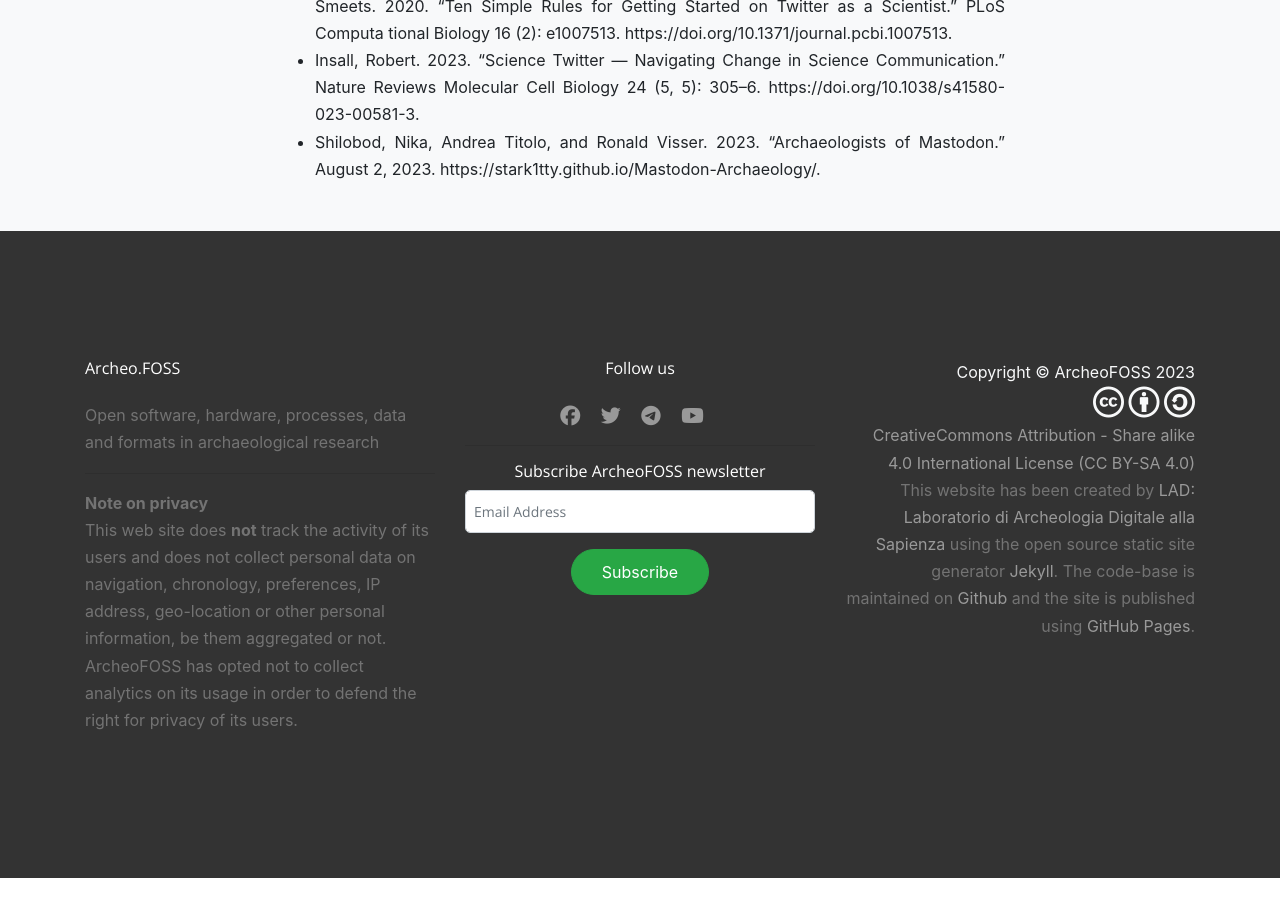
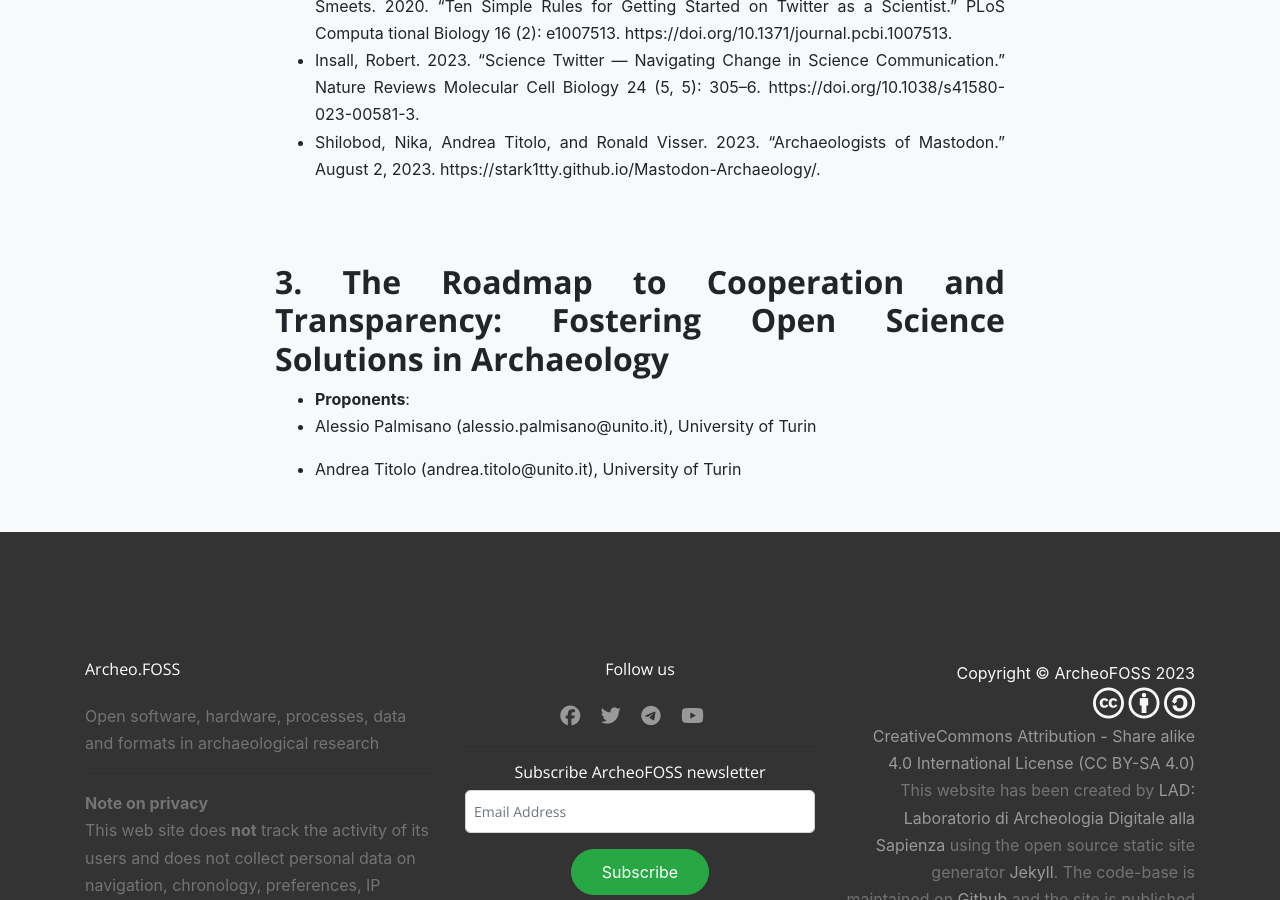
Before and after one commit to archeofoss/archeofoss, a Jekyll site: the page built from 2023/panel-proposals.md, in a window 1280 px wide and 900 px high, scrolled down 2501 px. Built offline with Jekyll 4.4.1, drawn with Linux system fonts in a browser that asks for light colours; nearby versions of some CDN libraries; before the commit the page ends 3379 px from its top, so only the background shows below that.

Commit message:
Update panel-proposals.md

```diff
--- a/2023/panel-proposals.md
+++ b/2023/panel-proposals.md
@@ -38,3 +38,10 @@ The aim of this panel is to critically examine this nascent community and the ro
 - Cheplygina, Veronika, Felienne Hermans, Casper Albers, Natalia Bielczyk, and Ionica Smeets. 2020. “Ten Simple Rules for Getting Started on Twitter as a Scientist.” PLoS Computa tional Biology 16 (2): e1007513. https://doi.org/10.1371/journal.pcbi.1007513.
 - Insall, Robert. 2023. “Science Twitter — Navigating Change in Science Communication.” Nature Reviews Molecular Cell Biology 24 (5, 5): 305–6. https://doi.org/10.1038/s41580- 023-00581-3.
 - Shilobod, Nika, Andrea Titolo, and Ronald Visser. 2023. “Archaeologists of Mastodon.” August 2, 2023. https://stark1tty.github.io/Mastodon-Archaeology/.
+
+## 3. The Roadmap to Cooperation and Transparency: Fostering Open Science Solutions in Archaeology
+ - **Proponents**:
+  - Alessio Palmisano (alessio.palmisano@unito.it), University of Turin
+
+  -
+Andrea Titolo (andrea.titolo@unito.it), University of Turin
```
